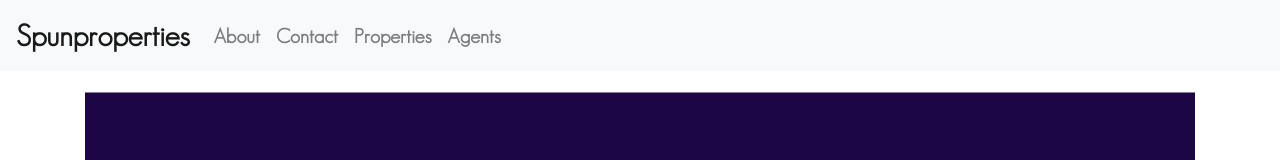
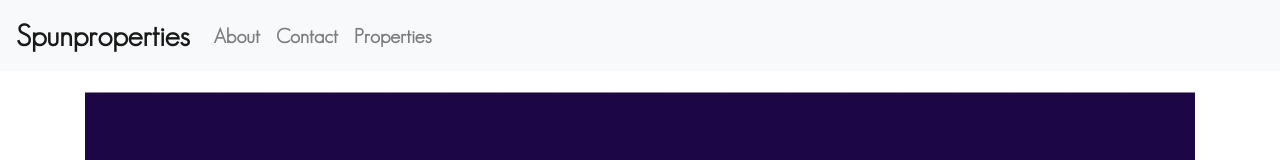
Before and after one commit to gdg10/spun-properties, a React (Create React App) app: page / in a window 1280 px wide. Shown: the top 160 px of the page. Built offline with nearby package versions, Linux system fonts and the light colour scheme.

Commit message:
no agents

```diff
--- a/src/NavBar.js
+++ b/src/NavBar.js
@@ -20,7 +20,6 @@ const NavBar = () => {
             <Nav.Link href="#about">About</Nav.Link>
             <Nav.Link href="#contact">Contact</Nav.Link>
             <Nav.Link href="#bushkill">Properties</Nav.Link>
-            <Nav.Link href="#bushkill">Agents</Nav.Link>
           </Nav>
         </Navbar.Collapse>
       </Navbar>
```
